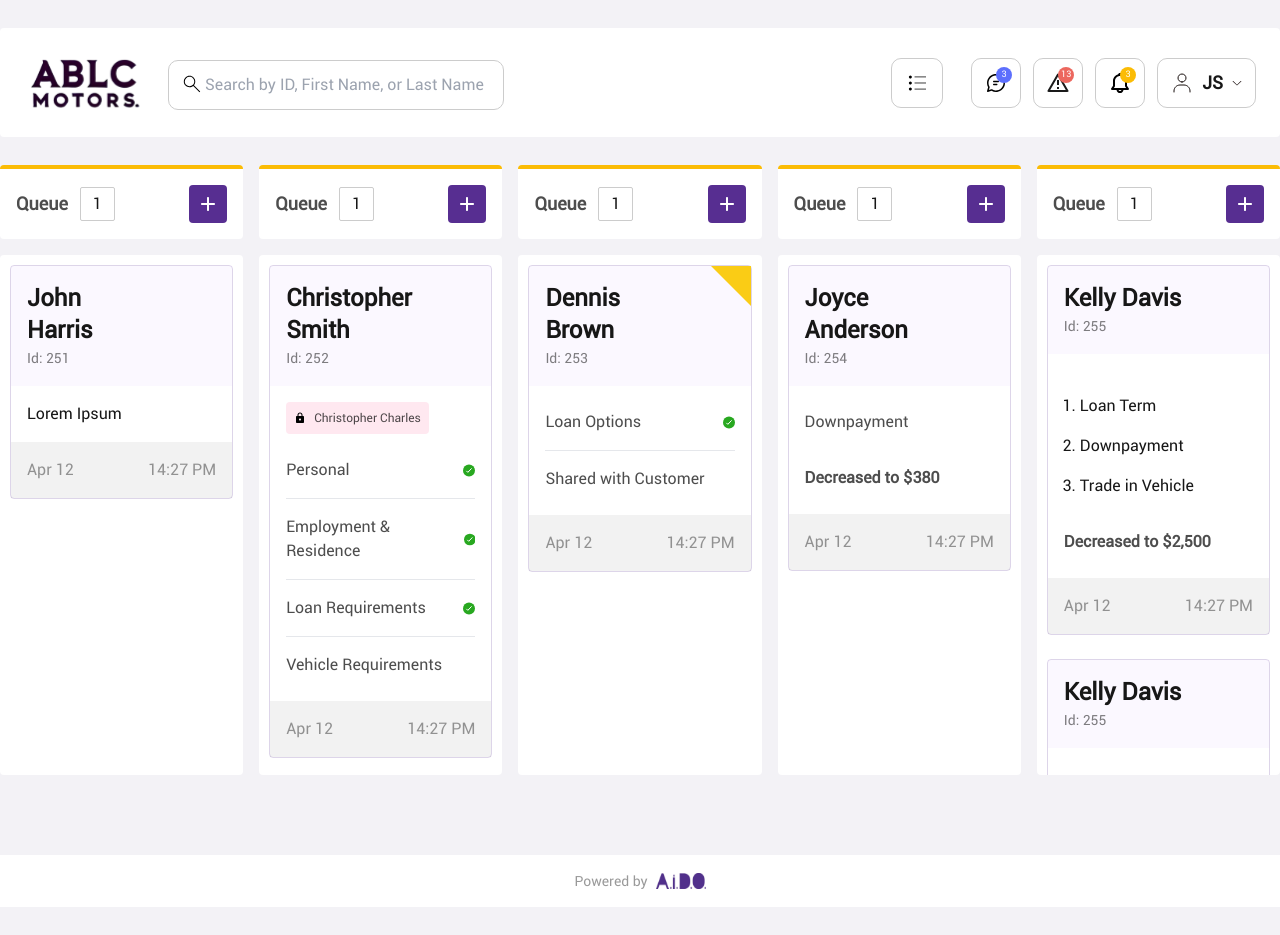
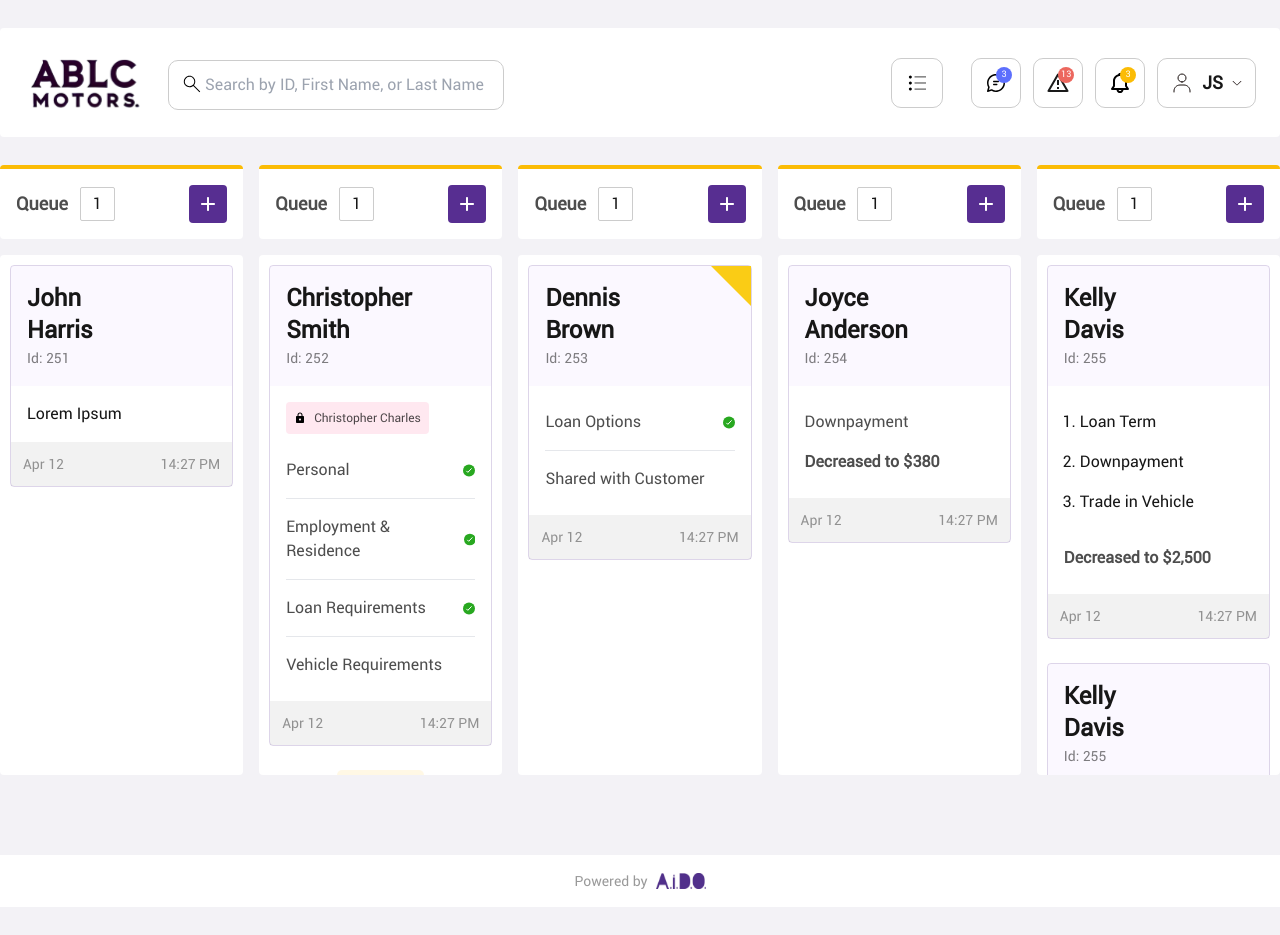
Before and after one commit to ShubhamSurve1832/dash, a Next.js app: page / in a window 1280 px wide. Built offline with nearby package versions, Linux system fonts and the light colour scheme.

Commit message:
changes updated

```diff
--- a/src/components/FormikForm/DatePicker.jsx
+++ b/src/components/FormikForm/DatePicker.jsx
@@ -41,7 +41,7 @@ const DatePicker = (props) => {
     <div className={`${inlineStyle}`}>
       {
         label && <label
-            className="block text-base font-semibold text-[#150C0B] mb-2 "
+            className="block text-base font-semibold text-[#150C0B] mb-2 tracking-[1px]"
         >
           {label}
         </label>
--- a/src/components/FormikForm/FileUpload.jsx
+++ b/src/components/FormikForm/FileUpload.jsx
@@ -36,7 +36,7 @@ const FileUpload = (props) => {
       {
         label && <label
           htmlFor={name + '-id'}
-          className="block text-base font-semibold text-[#150C0B] mb-2"
+          className="block text-base font-semibold text-[#150C0B] mb-2 tracking-[1px]"
         >
           {label}:
           {required && <span className="text-red-600 ml-1">*</span>}
--- a/src/components/FormikForm/Input.jsx
+++ b/src/components/FormikForm/Input.jsx
@@ -26,7 +26,7 @@ const Input = (props) => {
     return (
         <div className={`${inlineStyle}`} >
             {label && (
-                <label htmlFor={name + '-id'} className="block text-base font-semibold text-[#150C0B] mb-2">
+                <label htmlFor={name + '-id'} className="block text-base font-semibold text-[#150C0B] mb-2 tracking-[1px]">
                     {label}
                     {required && <span className="text-red-600 ml-1">*</span>}
                 </label>
--- a/src/components/FormikForm/Select.jsx
+++ b/src/components/FormikForm/Select.jsx
@@ -29,7 +29,7 @@ const Select = (props) => {
                 label &&
                 <label
                     htmlFor={name + '-id'}
-                    className="block text-base font-semibold text-[#150C0B] mb-2"
+                    className="block text-base font-semibold text-[#150C0B] mb-2 tracking-[1px]"
                 >
                     {label}
                     {required && <span className="text-red-600 ml-1">*</span>}
--- a/src/components/UI/Header.jsx
+++ b/src/components/UI/Header.jsx
@@ -76,7 +76,7 @@ const Header = () => {
                             <MenuItems
                                 transition
                                 anchor="bottom end"
-                                className={`2xl:text-lg text-base  px-4 py-2 desktop  bg-[#fff] w-52 origin-top-right rounded-xl !top-24 !right-16 !left-auto shadow-lg transition duration-100 ease-out [--anchor-gap:var(--spacing-1)] focus:outline-none data-[closed]:scale-95 data-[closed]:opacity-0 z-[9999]`}
+                                className={`2xl:text-lg text-base  px-4 py-2 desktop  bg-[#fff] w-52 origin-top-right rounded-xl !top-28 !right-16 !left-auto shadow-lg transition duration-100 ease-out [--anchor-gap:var(--spacing-1)] focus:outline-none data-[closed]:scale-95 data-[closed]:opacity-0 z-[9999]`}
                             >
                                 {
                                     NAVIGATION.map((e) => {
--- a/src/container/Home/HomeComponents/CloseCard.jsx
+++ b/src/container/Home/HomeComponents/CloseCard.jsx
@@ -5,25 +5,25 @@ const CloseCard = () => {
     return (
         <div className='border-[#572E9133] border-[0.5px] rounded-[4px] mb-6 relative '>
             <div className='bg-[#E9D9FF33] p-4'>
-                <h3 className='font-semibold text-2xl mr-8'>Kelly
+                <h3 className='font-semibold text-2xl mr-8'>Kelly <br/>
                 Davis</h3>
                 <span className='text-[#00000080] mt-2 text-sm'>Id: 255</span>
             </div>
             <div className='p-4 bg-[#FFFFFF] pb-0'>
                 <div className='my-2'>
-                    <div className='flex justify-between items-center py-4'>
+                    <div className='flex justify-between items-center pb-4'>
                         <ol className='list-decimal pl-4'>
                             <li className='pb-4'>Loan Term</li>
                             <li className='pb-4'>Downpayment</li>
                             <li className='pb-4'>Trade in Vehicle</li>
                         </ol>
                     </div>
-                    <div className='flex justify-between items-center pb-4'>
+                    <div className='flex justify-between items-center pb-4  '>
                         <p className='text-[#000000B2] text-base font-semibold'>Decreased to $2,500</p>
                     </div>
                 </div>
             </div>
-            <div className='flex justify-between hover:bg-[#5AD8B5] text-[#00000066] p-4 bg-[#0000000D]'>
+            <div className='flex justify-between hover:bg-[#5AD8B5] text-[#00000066] p-3 bg-[#0000000D] text-sm'>
                 <p>Apr 12</p>
                 <p>14:27 PM</p>
             </div>
--- a/src/container/Home/HomeComponents/LoanCard.jsx
+++ b/src/container/Home/HomeComponents/LoanCard.jsx
@@ -21,7 +21,7 @@ const LoanCard = () => {
                     </div>
                 </div>
             </div>
-            <div className='flex justify-between text-[#00000066] p-4 bg-[#0000000D]'>
+            <div className='flex justify-between text-[#00000066] p-3 bg-[#0000000D] text-sm'>
                 <p>Apr 12</p>
                 <p>14:27 PM</p>
             </div>
--- a/src/container/Home/HomeComponents/ModificationCard.jsx
+++ b/src/container/Home/HomeComponents/ModificationCard.jsx
@@ -11,7 +11,7 @@ const ModificationCard = () => {
             </div>
             <div className='p-4 bg-[#FFFFFF] pb-0'>
                 <div className='my-2'>
-                    <div className='flex justify-between items-center pb-4'>
+                    <div className='flex justify-between items-center'>
                         <p className='text-[#000000B2] text-base'>Downpayment</p>
                     </div>
                     <div className='flex justify-between items-center py-4'>
@@ -19,7 +19,7 @@ const ModificationCard = () => {
                     </div>
                 </div>
             </div>
-            <div className='flex justify-between text-[#00000066] p-4 bg-[#0000000D]'>
+            <div className='flex justify-between text-[#00000066] p-3 bg-[#0000000D] text-sm'>
                 <p>Apr 12</p>
                 <p>14:27 PM</p>
             </div>
--- a/src/container/Home/HomeComponents/OpenCard.jsx
+++ b/src/container/Home/HomeComponents/OpenCard.jsx
@@ -34,7 +34,7 @@ const OpenCard = () => {
                     </div>
                 </div>
             </div>
-            <div className='flex justify-between text-[#00000066] p-4 bg-[#0000000D]'>
+            <div className='flex justify-between text-[#00000066] p-3 bg-[#0000000D] text-sm'>
                 <p>Apr 12</p>
                 <p>14:27 PM</p>
             </div>
--- a/src/container/Home/HomeComponents/PaymentFailuerCard.jsx
+++ b/src/container/Home/HomeComponents/PaymentFailuerCard.jsx
@@ -16,7 +16,7 @@ const PaymentFailuerCard = () => {
                     <span className='text-lg text-[#DF3025]'>Payment Failure</span>
                 </div>
             </div>
-            <div className='flex justify-between text-[#00000066] p-4 bg-[#0000000D]'>
+            <div className='flex justify-between text-[#00000066] p-3 bg-[#0000000D] text-sm'>
                 <p>Apr 12</p>
                 <p>14:27 PM</p>
             </div>
--- a/src/container/Home/HomeComponents/QueueCard.jsx
+++ b/src/container/Home/HomeComponents/QueueCard.jsx
@@ -13,7 +13,7 @@ const QueueCard = () => {
                 <div className='p-4 bg-[#FFFFFF]'>
                     <p>Lorem Ipsum</p>
                 </div>
-                <div className='flex justify-between text-[#00000066] p-4 bg-[#0000000D]'>
+                <div className='flex justify-between text-[#00000066] p-3 bg-[#0000000D] text-sm'>
                     <p>Apr 12</p>
                     <p>14:27 PM</p>
                 </div>
```
